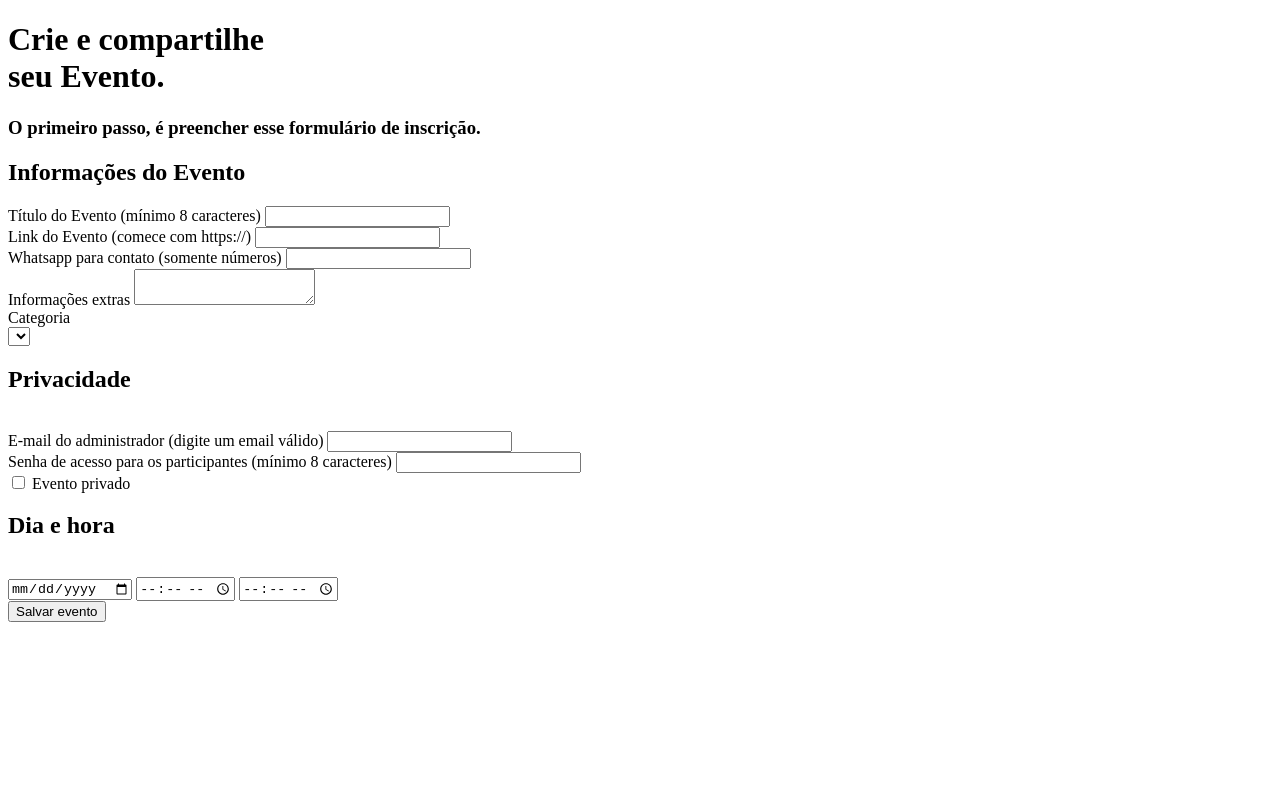
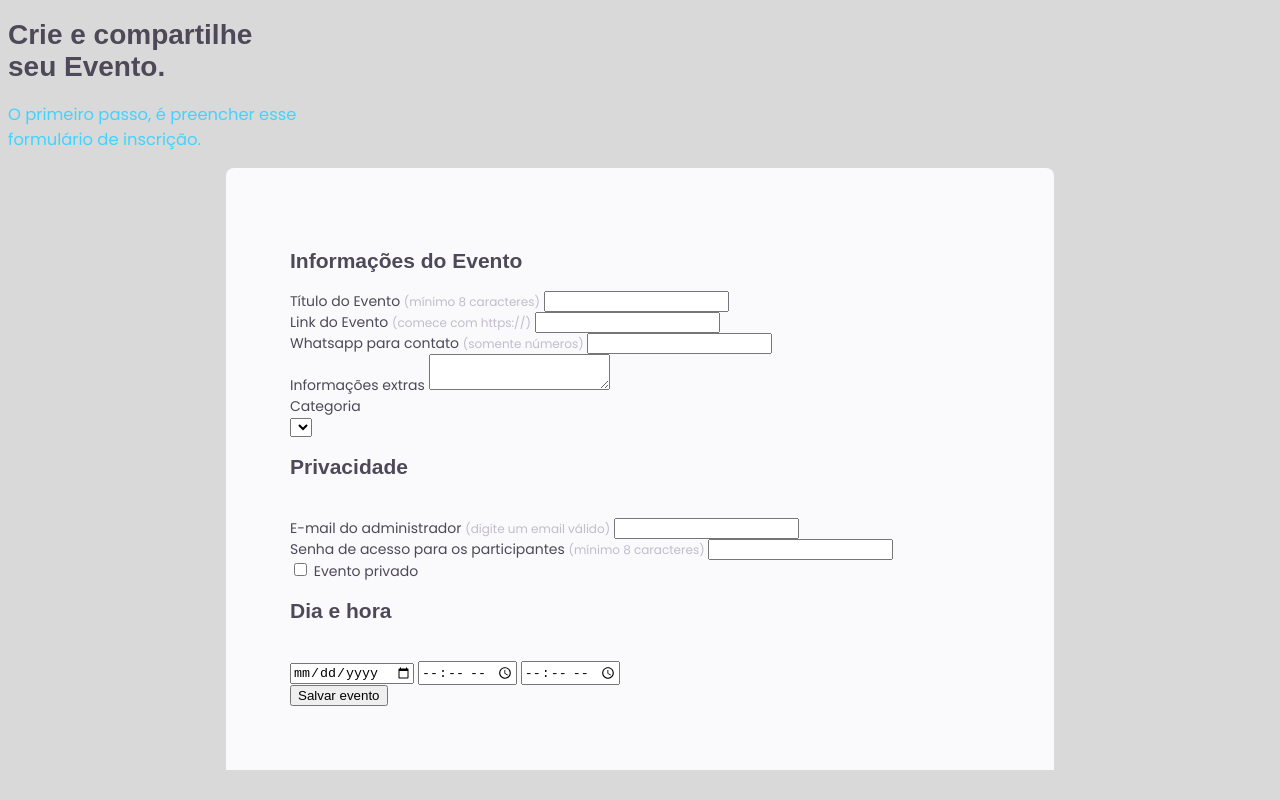
Before and after one commit to Nop-Dev/form-rocket, a plain HTML site: page index.html in a window 1280 px wide. Drawn offline with Linux system fonts and the light colour scheme; a web font is replaced by a local one.

Commit message:
Pequenas alterações do HTML e CSS - main e header

```diff
--- a/index.html
+++ b/index.html
@@ -10,7 +10,7 @@
 <body>
     <header>
         <h1>Crie e compartilhe<br>seu Evento.</h1>
-        <h3>O primeiro passo, é preencher esse formulário de inscrição.</h3>
+        <h3>O primeiro passo, é preencher esse <br>formulário de inscrição.</h3>
     </header>
     <body>
         <main>
--- a/style.css
+++ b/style.css
@@ -0,0 +1,37 @@
+@import url('https://fonts.googleapis.com/css2?family=Poppins&family=Tilt+Neon&display=swap');
+
+body {
+    color: #4E4958;
+    font-size: 14px;
+    font-family: Poppins, sans-serif;
+    background: #D9D9D9;
+}
+
+header {
+    margin: auto;
+    text-align: left;
+}
+
+main {
+    margin: auto;
+    padding: 64px;
+    width: 700px;
+    text-align: left;
+    border-radius: 8px 8px 0px 0px;
+    background: #FAFAFC;
+}
+
+h1, h2 {
+    font-family: 'Tilt Neon', sans-serif;
+}
+
+h3 {
+    color: #42D3FF;
+    font-weight: 400;
+}
+
+span {
+    color: #C1BCCC;
+    font-family: Poppins, sans-serif;
+    font-size: 12px;
+}
```
